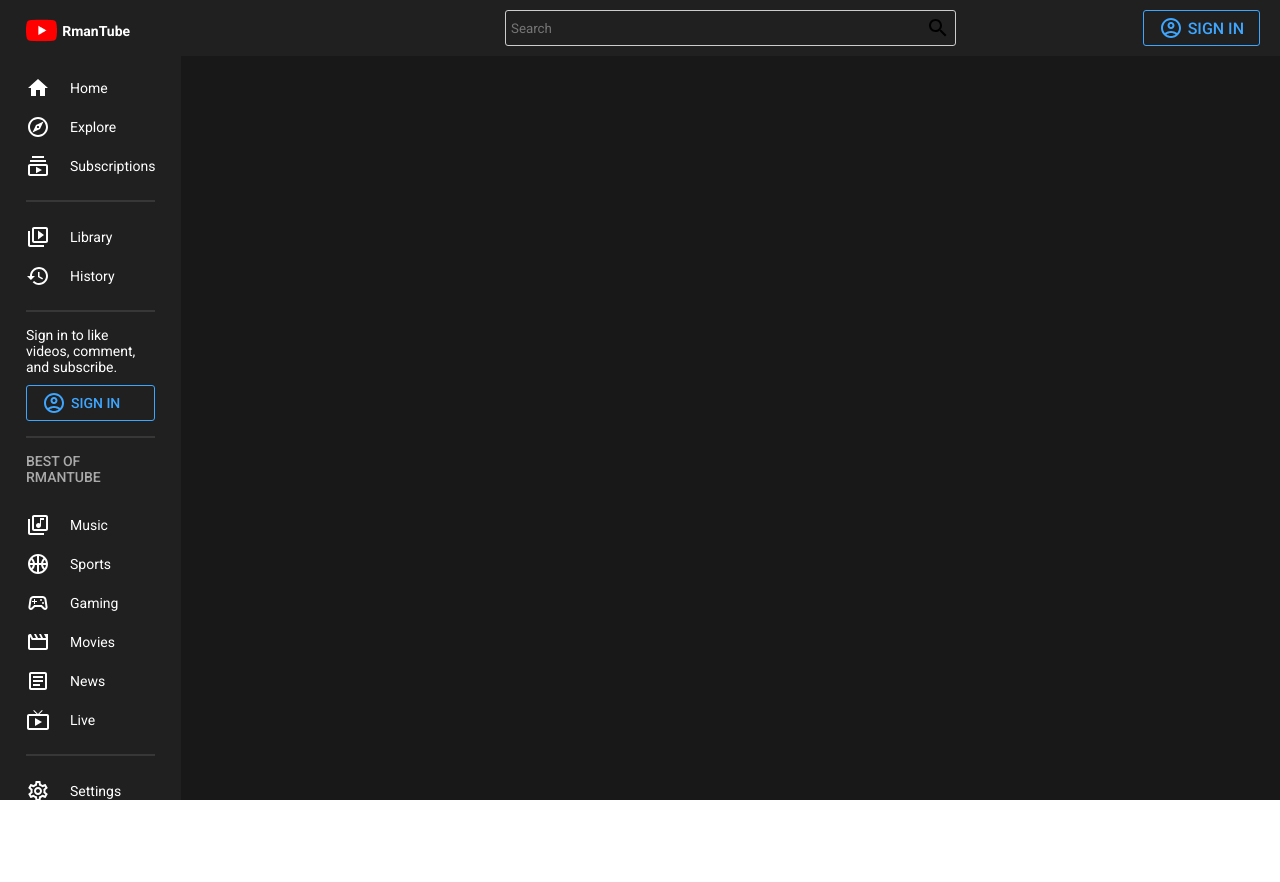
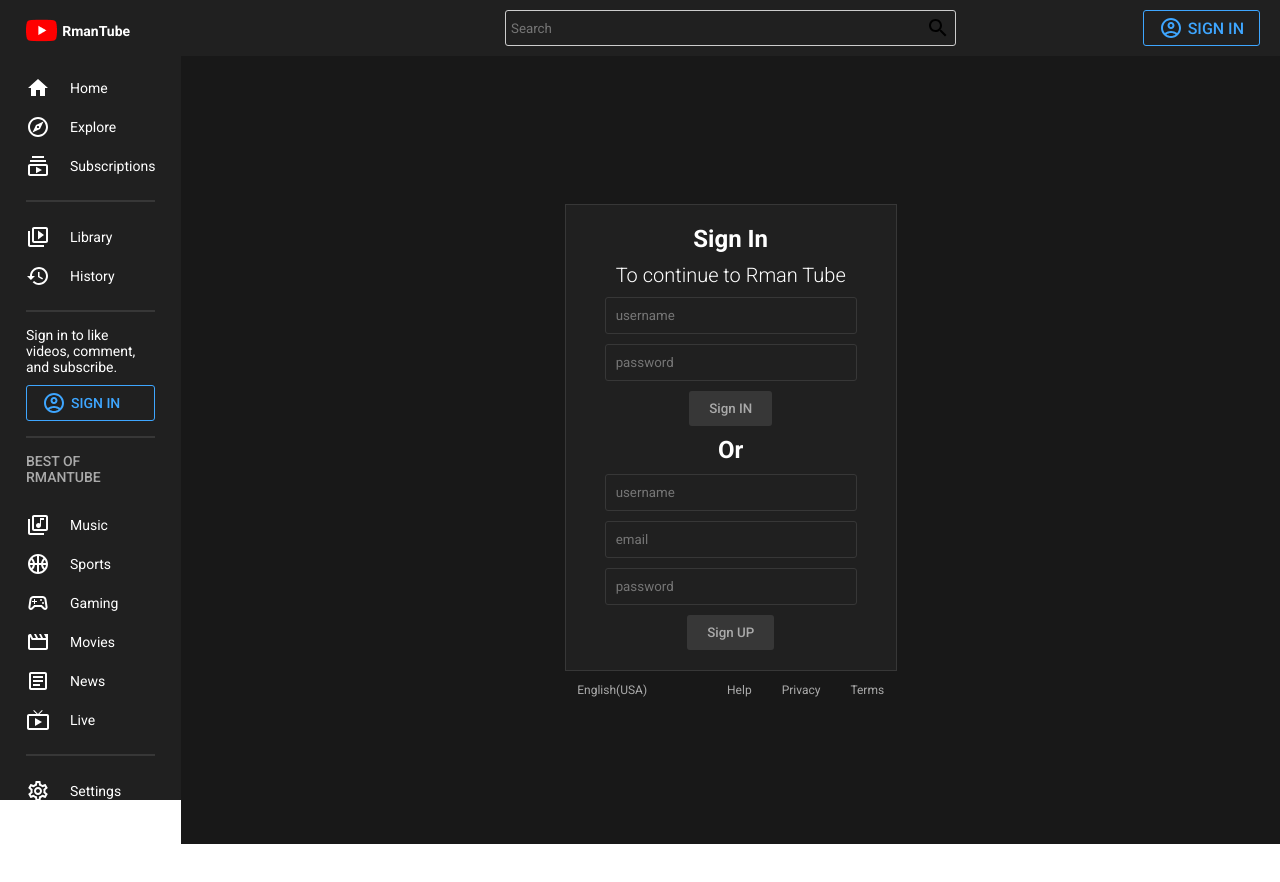
Before and after one commit to Arman-Kabir/video-sharing-client, a React (Vite) app: page /signin in a window 1280 px wide. Shown: the top 882 px of the page. Built offline with nearby package versions, Linux system fonts and the light colour scheme.

Commit message:
Sign in page done

```diff
--- a/src/App.jsx
+++ b/src/App.jsx
@@ -6,6 +6,7 @@
 import { BrowserRouter, Routes, Route } from "react-router-dom";
 import Home from "./pages/Home";
 import Video from "./pages/Video";
+import SignIn from "./pages/SignIn";
 
 const Container = styled.div`
   display: flex;
@@ -30,9 +31,12 @@
             <Wrapper>
               <Routes>
                 <Route path="/">
-                  <Route index element={<Home/>}></Route>
+                  <Route index element={<Home />}></Route>
+
+                  <Route path="signin" element={<SignIn />}></Route>
+
                   <Route path="video">
-                    <Route path=":id" element={<Video/>} />
+                    <Route path=":id" element={<Video />} />
                   </Route>
                 </Route>
               </Routes>
--- a/src/components/Menu.jsx
+++ b/src/components/Menu.jsx
@@ -116,15 +116,17 @@
           History
         </Item>
         <Hr />
+
         <Login>
           Sign in to like videos, comment, and subscribe.
-          {/* <Link to="signin" style={{textDecoration:"none"}}> */}
-          <Button>
-            <AccountCircleOutlinedIcon />
-            SIGN IN
-          </Button>
-          {/* </Link> */}
+          <Link to="signin" style={{ textDecoration: "none" }}>
+            <Button>
+              <AccountCircleOutlinedIcon />
+              SIGN IN
+            </Button>
+          </Link>
         </Login>
+
         <Hr />
         <Title>BEST OF RMANTUBE</Title>
         <Item>
--- /dev/null
+++ b/src/pages/SignIn.jsx
@@ -0,0 +1,84 @@
+import styled from "styled-components";
+
+const Container = styled.div`
+  display: flex;
+  flex-direction: column;
+  align-items: center;
+  justify-content: center;
+  height: calc(100vh - 56px);
+  color: ${({ theme }) => theme.text};
+`;
+
+const Wrapper = styled.div`
+  display: flex;
+  align-items: center;
+  flex-direction: column;
+  background-color: ${({ theme }) => theme.bgLighter};
+  border: 1px solid ${({ theme }) => theme.soft};
+  padding: 20px 50px;
+  gap: 10px;
+`;
+
+const Title = styled.h1`
+  font-size: 24px;
+`;
+const SubTitle = styled.h2`
+  font-size: 20px;
+  font-weight: 300;
+`;
+const Input = styled.input`
+  border: 1px solid ${({ theme }) => theme.soft};
+  border-radius: 3px;
+  padding: 10px;
+  background-color: transparent;
+  width: 100%;
+`;
+const Button = styled.button`
+  border-radius: 3px;
+  border: none;
+  padding: 10px 20px;
+  font-weight: 500;
+  cursor: pointer;
+  background-color: ${({ theme }) => theme.soft};
+  color: ${({ theme }) => theme.textSoft};
+`;
+const More = styled.div`
+  display: flex;
+  margin-top: 12px;
+  font-size: 12px;
+  color: ${({ theme }) => theme.textSoft};
+`;
+const Links = styled.div`
+  margin-left: 50px;
+`;
+const Link = styled.span`
+  margin-left: 30px;
+`;
+
+const SignIn = () => {
+  return (
+    <Container>
+      <Wrapper>
+        <Title>Sign In</Title>
+        <SubTitle>To continue to Rman Tube</SubTitle>
+        <Input placeholder="username"></Input>
+        <Input type="password" placeholder="password"></Input>
+        <Button>Sign IN</Button>
+        <Title>Or</Title>
+        <Input placeholder="username"></Input>
+        <Input placeholder="email"></Input>
+        <Input type="password" placeholder="password"></Input>
+        <Button>Sign UP</Button>
+      </Wrapper>
+      <More>
+        English(USA)
+        <Links></Links>
+        <Link>Help</Link>
+        <Link>Privacy</Link>
+        <Link>Terms</Link>
+      </More>
+    </Container>
+  );
+};
+
+export default SignIn;
```
